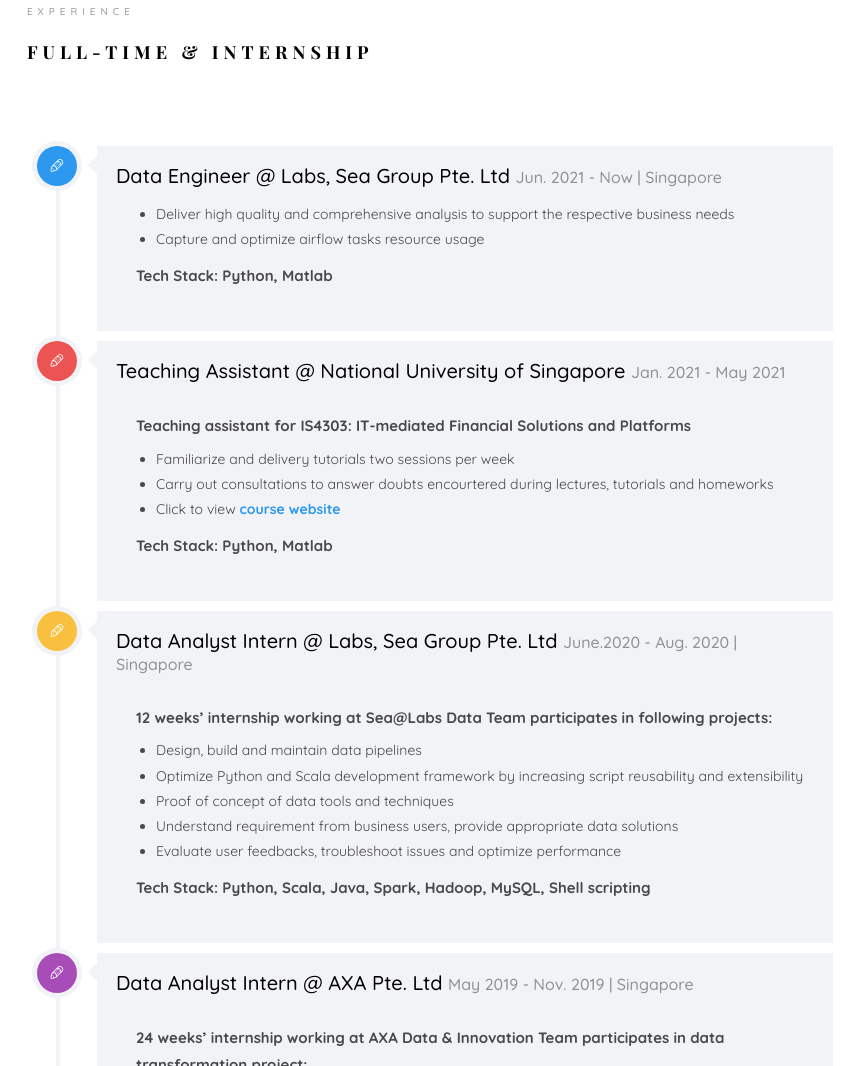
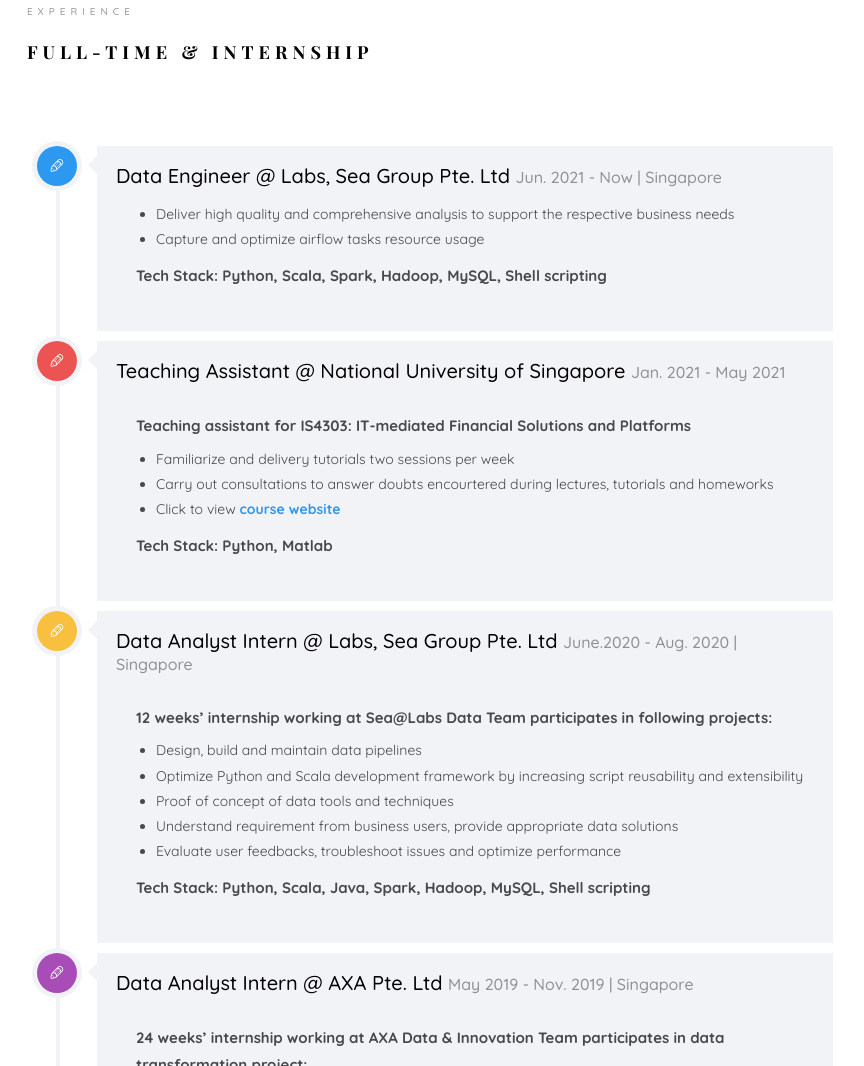
Before and after one commit to ZhangRuichun/portfolio, a plain HTML site: page index.html in a window 1280 px wide. Shown: the part 2996-4062 px from the top of the page, without its empty margins (360-1224 px from the left). Drawn offline with nearby package versions, Linux system fonts and the light colour scheme; files whose address does not match are found by name; a web font is replaced by a local one.

Commit message:
Fix typo

```diff
--- a/index.html
+++ b/index.html
@@ -297,7 +297,7 @@
 										   <li style="font-size: 14px;"> Deliver high quality and comprehensive analysis to support the respective business needs</li>
 											<li style="font-size: 14px;">Capture and optimize airflow tasks resource usage </li>
 									  </ul>
-									  <p style="font-size: 15px; margin-left: 20px;"> <strong>Tech Stack: Python, Matlab</strong></p>
+									  <p style="font-size: 15px; margin-left: 20px;"> <strong>Tech Stack: Python, Scala, Spark, Hadoop, MySQL, Shell scripting</strong></p>
 									</div>
 					            </div>
 					         </article>
```
